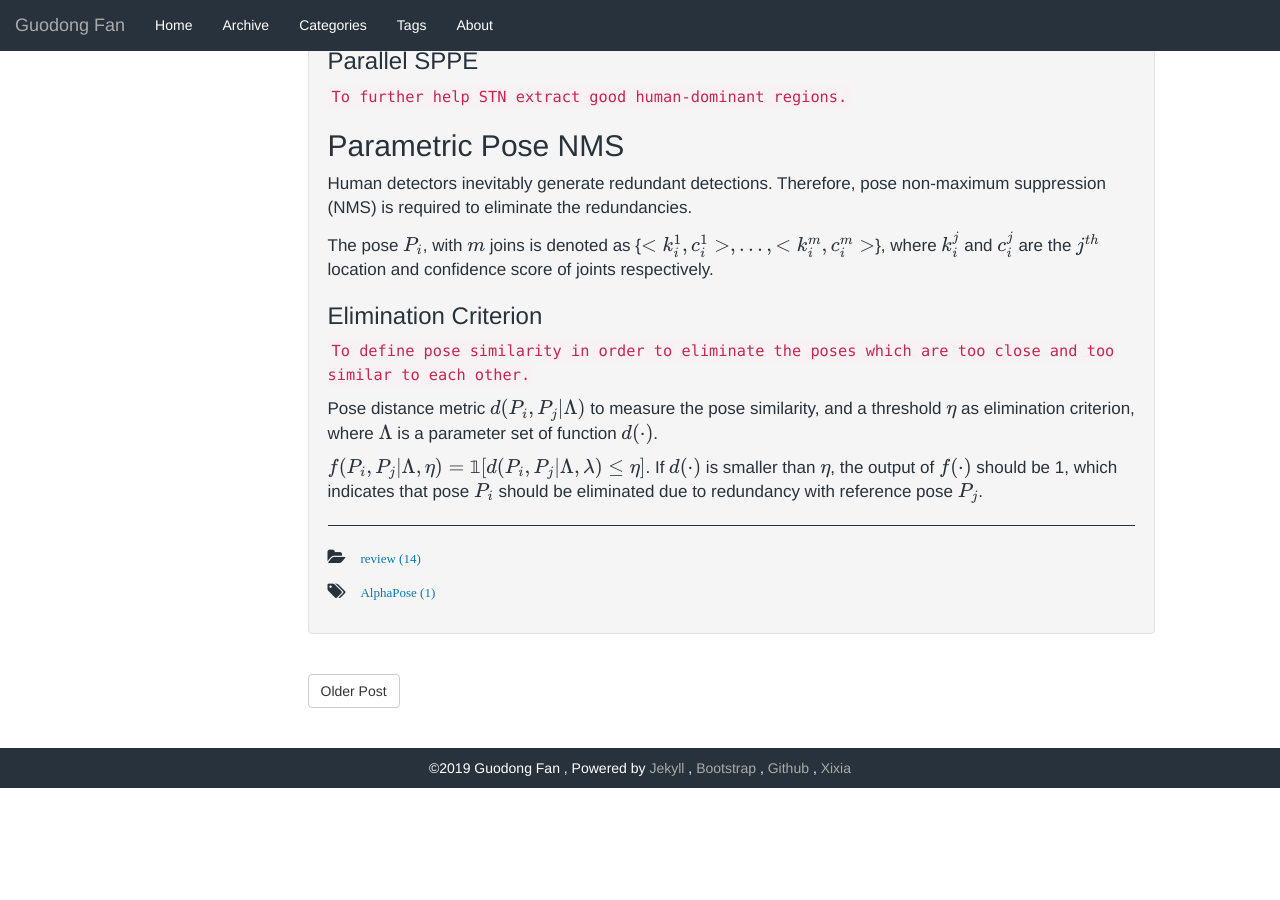
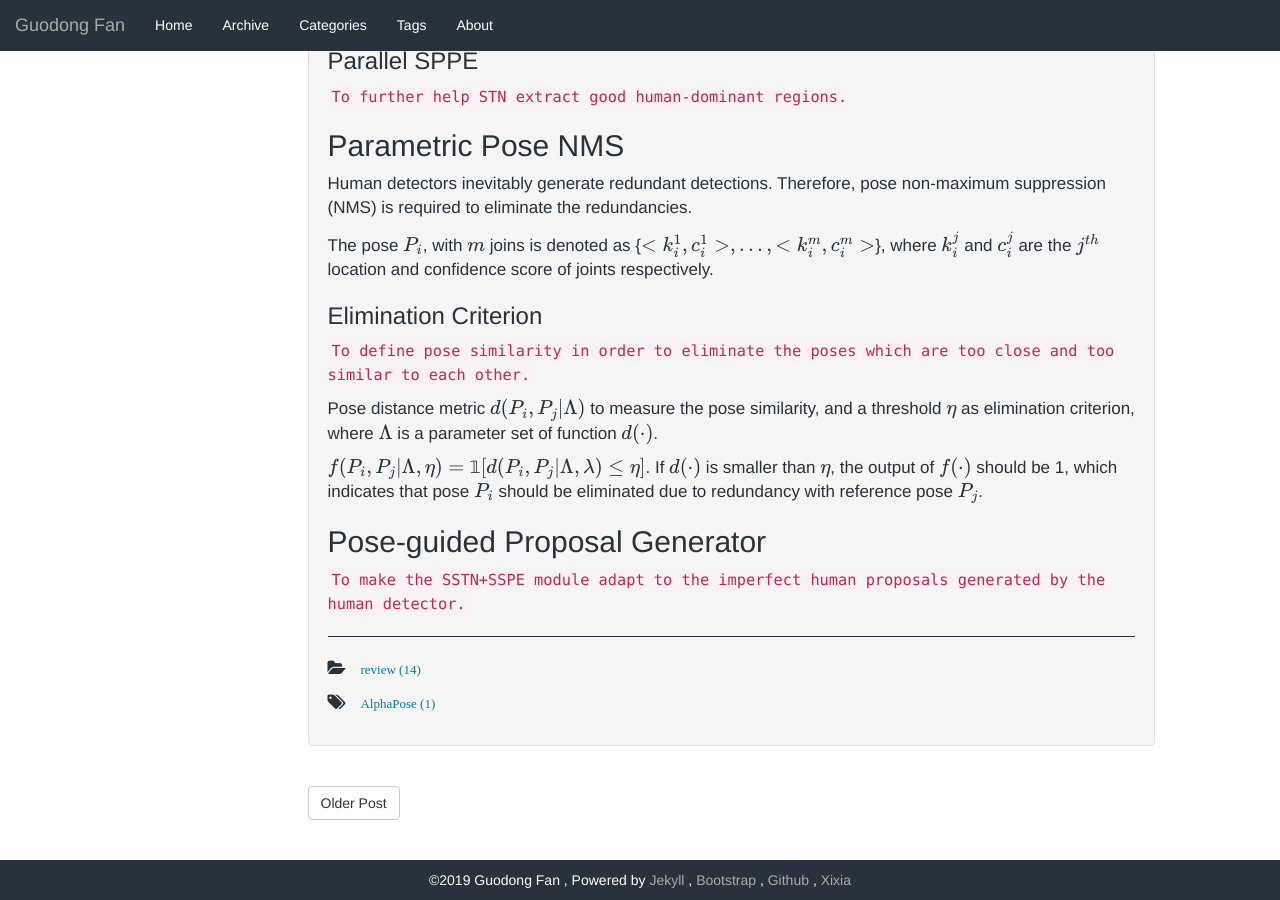
Before and after one commit to GuodongFan/GuodongFan.github.io, a Jekyll site: the page built from _posts/2019-08-20-AlphaPose.md, in a window 1280 px wide and 900 px high, scrolled down 865 px. Built offline with Jekyll 4.4.1, drawn with Linux system fonts in a browser that asks for light colours; our own code applies the rules of GitHub Pages for plain Markdown files; formulas are drawn with MathJax 3; before the commit the page ends 1653 px from its top, so only the background shows below that.

Commit message:
Update 2019-08-20-AlphaPose.md

```diff
--- a/_posts/2019-08-20-AlphaPose.md
+++ b/_posts/2019-08-20-AlphaPose.md
@@ -57,3 +57,7 @@ The pose $P_i$, with $m$ joins is denoted as {$<k_i^1, c_i^1>, ..., <k_i^m, c_i^
 Pose distance metric $d(P_i, P_j\|\Lambda)$ to measure the pose similarity, and a threshold $\eta$ as elimination criterion, where $\Lambda$ is a parameter set of function $d(\cdot)$.
 
 $f(P_i, P_j\|\Lambda, \eta)=\mathbb{1}[d(P_i, P_j\|\Lambda, \lambda)\le \eta]$. If $d(\cdot)$ is smaller than $\eta$, the output of $f(\cdot)$ should be 1, which indicates that pose $P_i$ should be eliminated due to redundancy with reference pose $P_j$.
+
+## Pose-guided Proposal Generator
+
+`To make the SSTN+SSPE module adapt to the imperfect human proposals generated by the human detector.`
```
